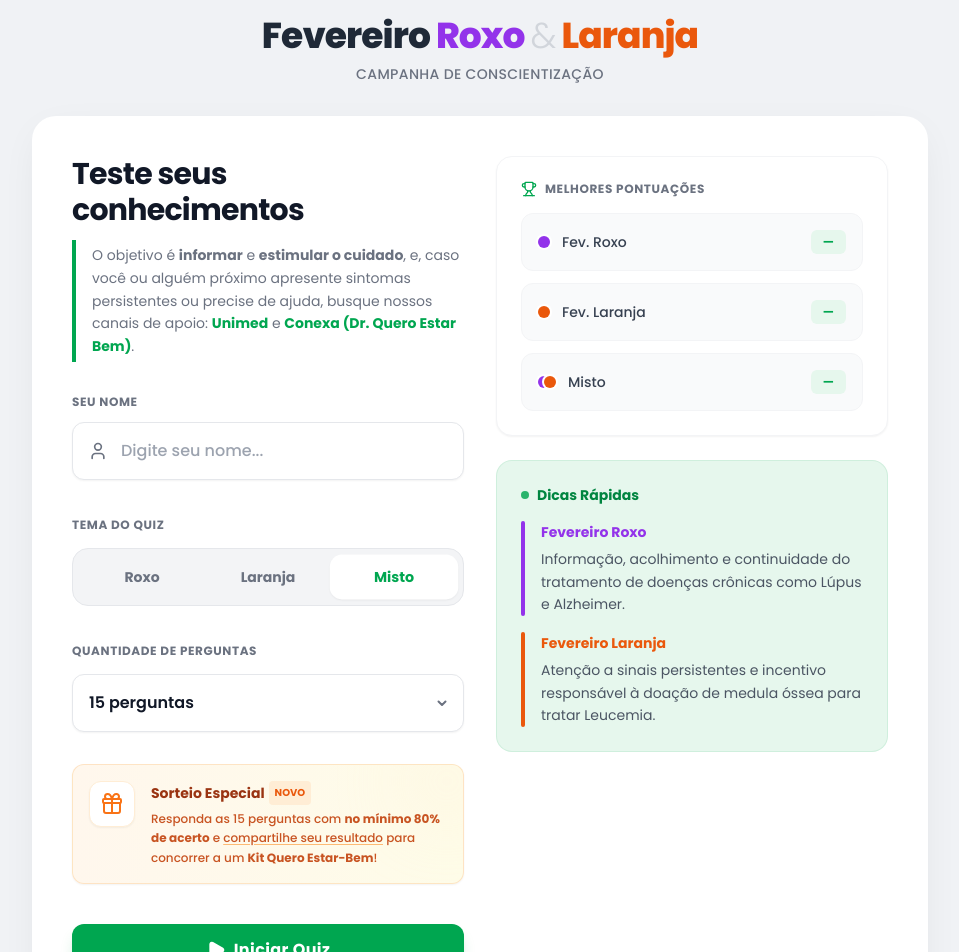
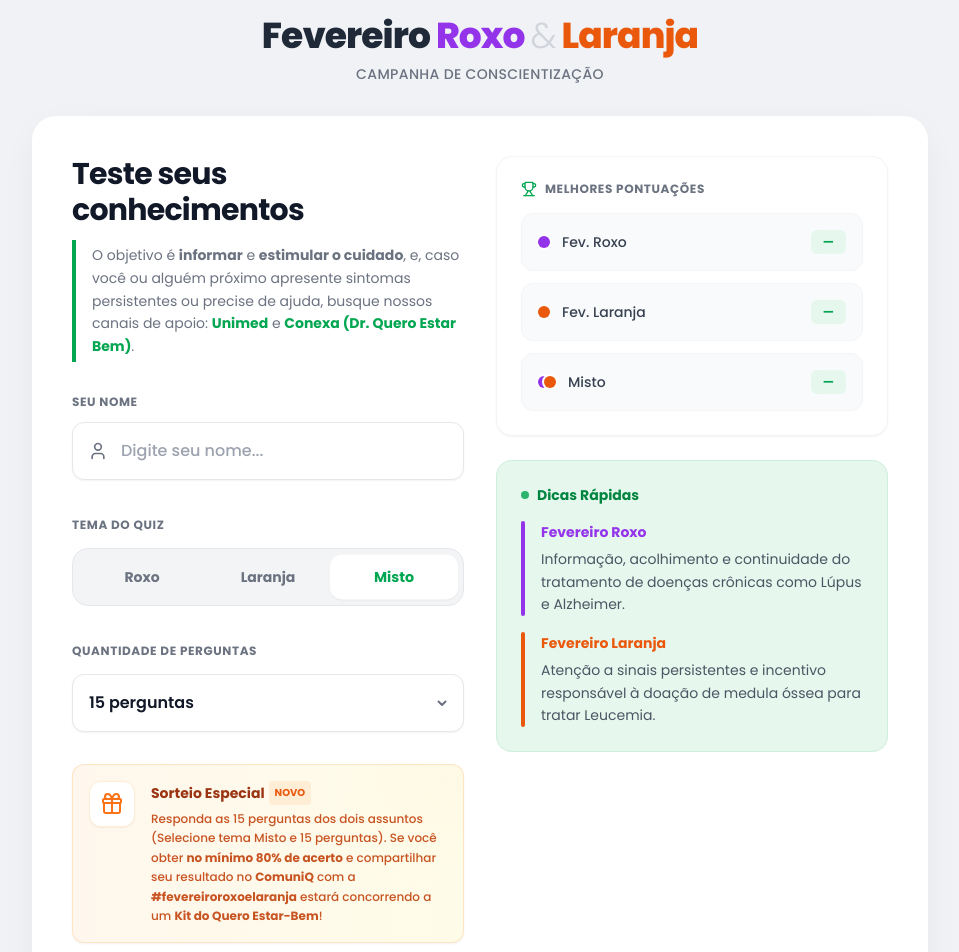
Before and after one commit to llypeDev/QUIZ-FEVEREIRO-ROXO-E-LARANJA, a React (Vite) app: page / in a window 1280 px wide. Shown: the top 952 px of the page, without its empty margins (160-1119 px from the left). Built offline with nearby package versions, Linux system fonts and the light colour scheme.

Commit message:
atualização de texte

```diff
--- a/components/HomeView.tsx
+++ b/components/HomeView.tsx
@@ -166,7 +166,7 @@ export const HomeView: React.FC<HomeViewProps> = ({
                 <span className="bg-orange-100 text-[10px] px-1.5 py-0.5 rounded text-orange-600 uppercase">Novo</span>
               </h4>
               <p className="text-xs text-orange-700/90 leading-relaxed font-medium">
-                Responda as 15 perguntas com <strong>no mínimo 80% de acerto</strong> e <span className="underline decoration-orange-300 underline-offset-2">compartilhe seu resultado</span> para concorrer a um <strong>Kit Quero Estar-Bem</strong>!
+                Responda as 15 perguntas dos dois assuntos (Selecione tema Misto e 15 perguntas). Se você obter <strong>no mínimo 80% de acerto</strong> e compartilhar seu resultado no <strong>ComuniQ</strong> com a <strong>#fevereiroroxoelaranja</strong> estará concorrendo a um <strong>Kit do Quero Estar-Bem</strong>!
               </p>
             </div>
           </div>
--- a/components/ResultView.tsx
+++ b/components/ResultView.tsx
@@ -63,7 +63,7 @@ export const ResultView: React.FC<ResultViewProps> = ({
             await navigator.share({
               files: [file],
               title: 'Meu Resultado no Quiz',
-              text: `Consegui ${state.score}/${total} pontos no Quiz Fevereiro Roxo e Laranja! 💚`
+              text: `Consegui ${state.score}/${total} pontos no Quiz Fevereiro Roxo e Laranja! 💚 #fevereiroroxoelaranja`
             });
           } catch (error) {
             // User cancelled or error, harmless
@@ -138,8 +138,7 @@ export const ResultView: React.FC<ResultViewProps> = ({
            <div>
              <h4 className="font-bold text-orange-800 text-lg">Você está concorrendo!</h4>
              <p className="text-orange-700/80 text-sm">
-               Ao completar o desafio de 15 perguntas com mais de 80% de acerto, você se qualificou para o sorteio.
-               <strong> Compartilhe a imagem acima</strong> para validar sua participação!
+               Você atingiu a meta! Para concorrer ao sorteio, compartilhe a imagem acima no <strong>ComuniQ</strong> com a hashtag <strong>#fevereiroroxoelaranja</strong>.
              </p>
            </div>
          </div>
@@ -216,7 +215,7 @@ export const ResultView: React.FC<ResultViewProps> = ({
       <Modal
         isOpen={showShareModal}
         title="Imagem Salva!"
-        description="A imagem com seu resultado foi baixada para seu dispositivo. Compartilhe-a nas redes sociais para participar do sorteio!"
+        description="A imagem com seu resultado foi baixada para seu dispositivo. Compartilhe-a no ComuniQ com a hashtag #fevereiroroxoelaranja para participar do sorteio!"
         confirmText="Entendido"
         singleButton
         type="success"
```
